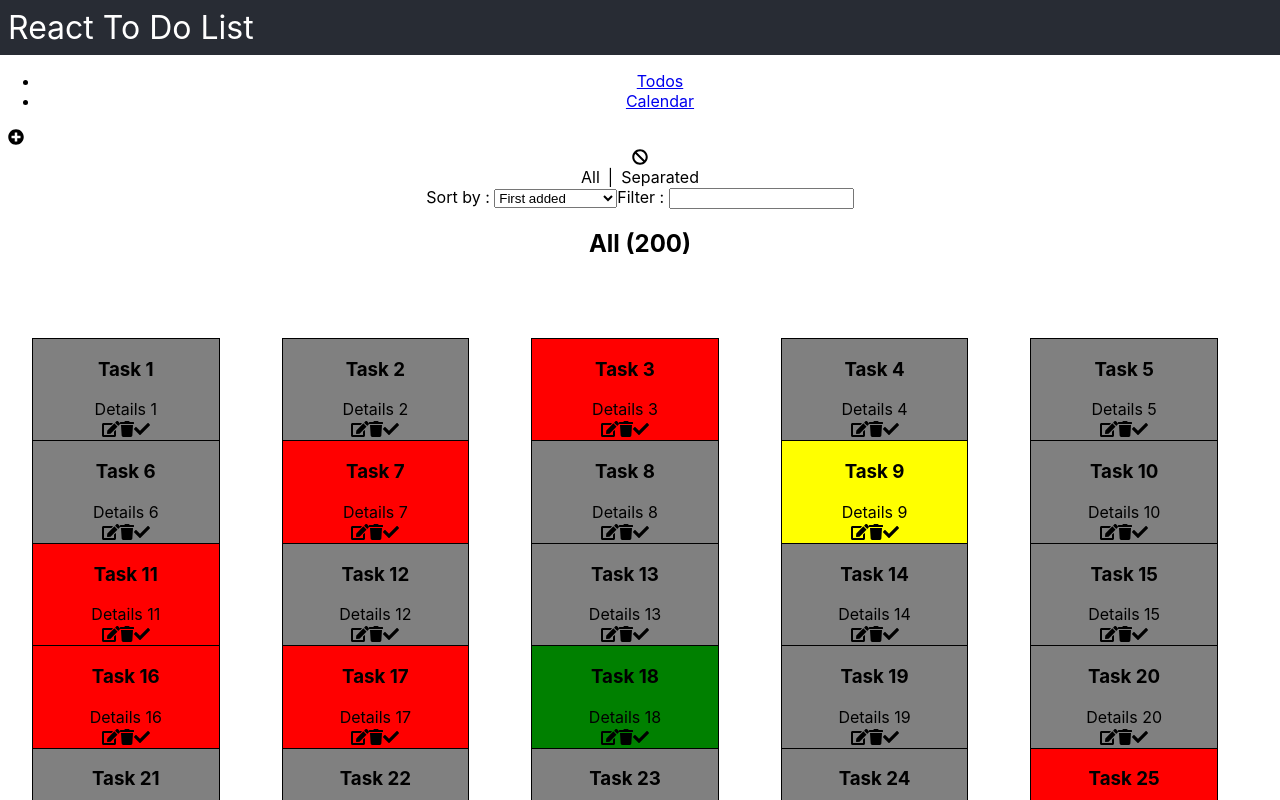
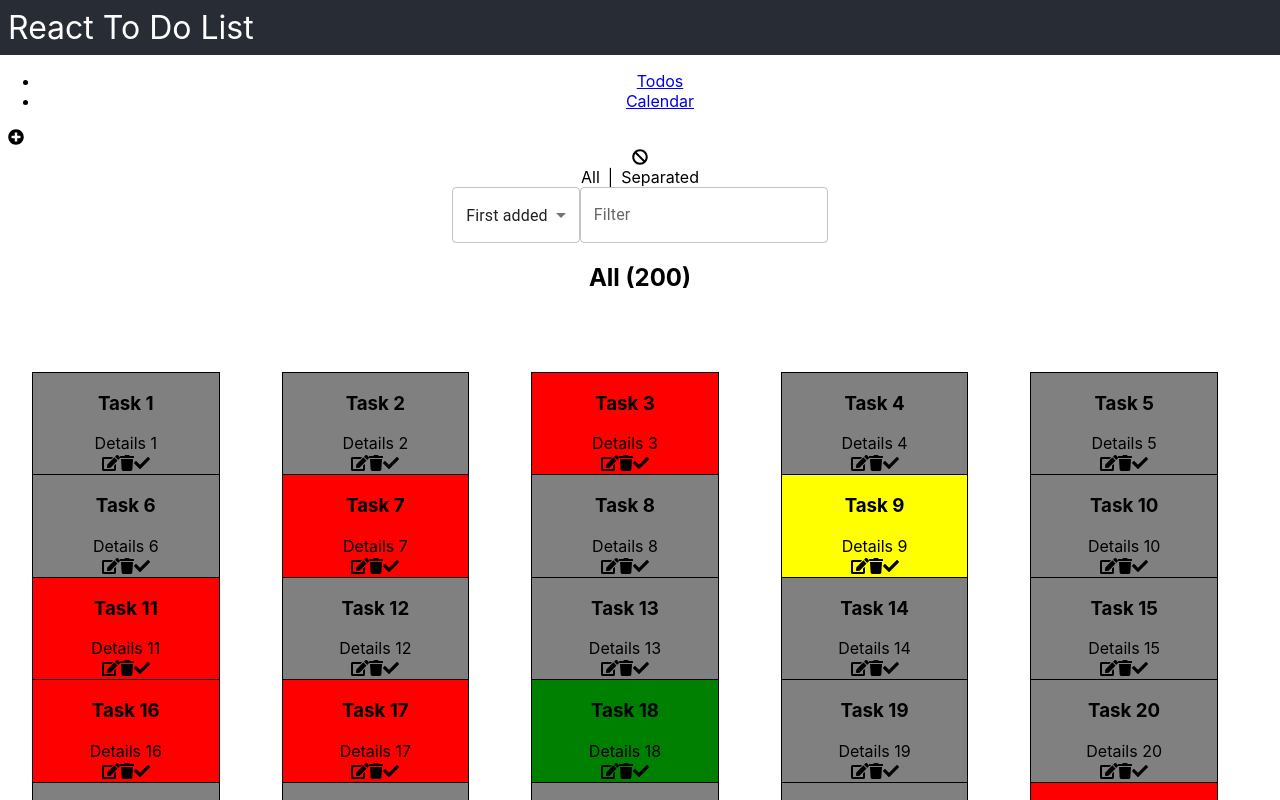
Before and after one commit to Skyrlon/react-todo-list, a React (Create React App) app: page / in a window 1280 px wide. Shown: the top 800 px of the page. Built offline with nearby package versions, Linux system fonts and the light colour scheme.

Commit message:
Replace html select and input by mui in TodosPage

```diff
--- a/src/pages/TodosPage.jsx
+++ b/src/pages/TodosPage.jsx
@@ -4,6 +4,7 @@ import PropTypes from "prop-types";
 
 import { FontAwesomeIcon } from "@fortawesome/react-fontawesome";
 import { faPlusCircle, faBan } from "@fortawesome/free-solid-svg-icons";
+import { Select, MenuItem, TextField } from "@mui/material";
 
 import TodoList from "../components/TodoList.jsx";
 import TodoForm from "../components/TodoForm.jsx";
@@ -208,25 +209,23 @@ const TodosPage = ({ todos, modifyTodos }) => {
         <div onClick={() => setTodosListDisplay("separated")}>Separated</div>
       </div>
 
-      <label htmlFor="sorting">Sort by : </label>
-      <select
-        name="sorting"
+      <Select
+        label="Sort by"
         value={sortBy}
         onChange={(e) => {
           setSortBy(e.target.value);
           sortingTodos(e.target.value, sortedTodos);
         }}
       >
-        <option value="last-added">Last added</option>
-        <option value="first-added">First added</option>
-        <option value="hightest-priority">Highest priority</option>
-        <option value="lowest-priority">Lowest priority</option>
-        <option value="nearest-deadline">Nearest deadline</option>
-        <option value="lastest-deadline">Lastest deadline</option>
-      </select>
+        <MenuItem value="last-added">Last added</MenuItem>
+        <MenuItem value="first-added">First added</MenuItem>
+        <MenuItem value="hightest-priority">Highest priority</MenuItem>
+        <MenuItem value="lowest-priority">Lowest priority</MenuItem>
+        <MenuItem value="nearest-deadline">Nearest deadline</MenuItem>
+        <MenuItem value="lastest-deadline">Lastest deadline</MenuItem>
+      </Select>
 
-      <label htmlFor="filter">Filter : </label>
-      <input type="text" name="filter" onChange={handleFilterChange} />
+      <TextField type="text" label="Filter" onChange={handleFilterChange} />
 
       {showForm && (
         <TodoForm
```
